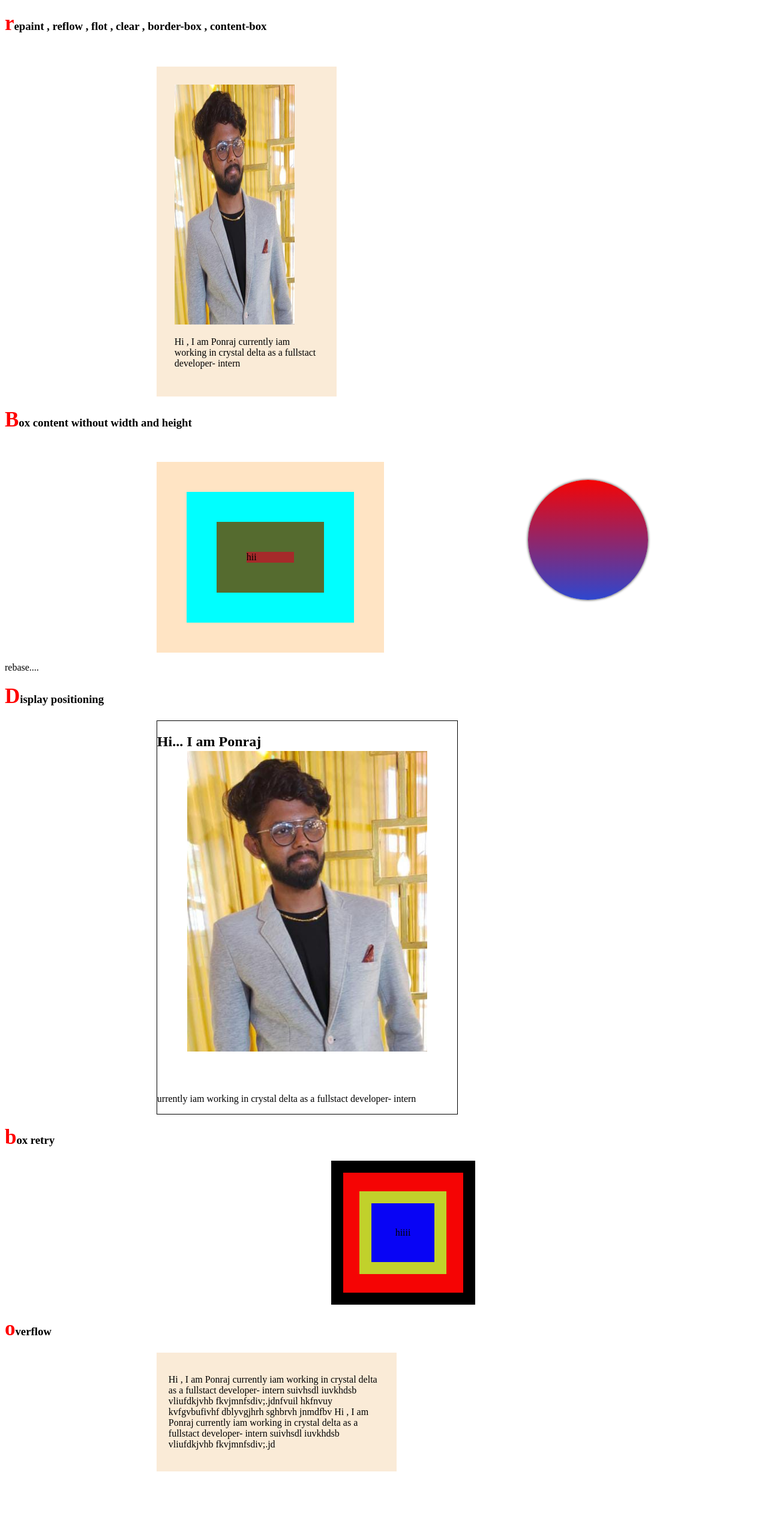
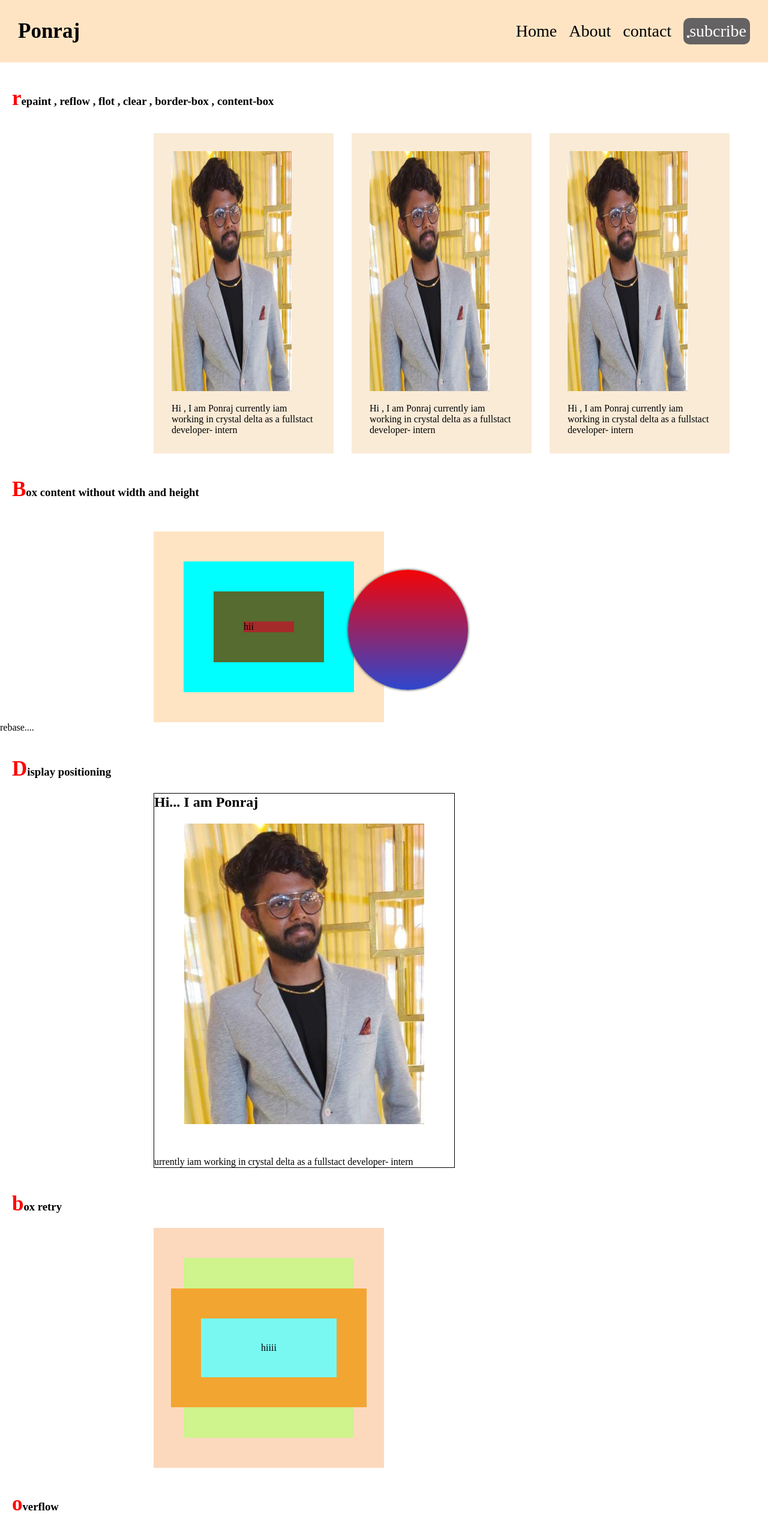
Before and after one commit to Ponraj08/task2, a plain HTML site: page index.html in a window 1280 px wide. Shown: the top 2544 px of the page at 60% size. Before the commit the page ends 2461 px from the top, so only its background shows below. Drawn offline with Linux system fonts and the light colour scheme.

Commit message:
commit change

```diff
--- a/index.html
+++ b/index.html
@@ -8,19 +8,41 @@
 </head>
 <body>
 
+
+    <nav class="navbar navbar_color navbar_position">
+        <h3 class="navbar_logo">Ponraj</h3>
+        <ul class="navbar_links">
+            <li class="navbar_link"><a href="#">Home</a></li>
+            <li class="navbar_link"><a href="">About</a></li>
+            <li class="navbar_link"><a href="">contact</a></li>
+            <li class="navbar_link navbar_button-color navbar_button-sizing"><button></button>subcribe</li>
+            <a class="menu_icon"><img src="icons8-menu-50.png" alt=""></a>
+        </ul>
+    </nav>
+
     <!--repaint , reflow , flot , border-box , content-box-->
 
     <h3 class="headings">repaint , reflow , flot , clear , border-box , content-box</h3>
     <div class="testing">
-        <div class="testing_hidden">
+        <div class="testing_display-hidden">
             <p >suivhsdliuvkhdsbvliufdkjvhbfkvjmnfsdiv;.jdnfvuilhkfnvuykvfgvbufivhfdblyvgjhrh sghbrvhjnmdfbv</p>
       </div>
-      <div class="testing_none">
+      <div class="testing_display-none">
           <p>jghkuyfcgf j,fvkthgfv yjgvjhbn ugv hfcgv b iukgvghv  kghv ghbufvkuyhfc jthgv lgjvcgfg.kjc</p>
       </div>
-      <div class="testing_flot testing_flot-bg-color ">
-          <img src="ponraj.jpeg" alt="" class="flot-proporty">
-          <p class="clear">Hi , I am Ponraj currently iam working in crystal delta as a fullstact developer- intern</p>
+      <div class="flot_continer">
+        <div class="testing_flot testing_flot-bg-color ">
+            <img src="ponraj.jpeg" alt="" class="flot-proporty">
+            <p class="clear">Hi , I am Ponraj currently iam working in crystal delta as a fullstact developer- intern</p>
+        </div>
+        <div class="testing_flot testing_flot-bg-color ">
+            <img src="ponraj.jpeg" alt="" class="flot-proporty">
+            <p class="clear">Hi , I am Ponraj currently iam working in crystal delta as a fullstact developer- intern</p>
+        </div>
+        <div class="testing_flot testing_flot-bg-color ">
+            <img src="ponraj.jpeg" alt="" class="flot-proporty">
+            <p class="clear">Hi , I am Ponraj currently iam working in crystal delta as a fullstact developer- intern</p>
+        </div>
       </div>
     </div>
 
@@ -34,10 +56,10 @@
             <div class="box4 box4-bg">
                 hii
             </div>
-
         </div>
       </div>
     </div>
+
 
 
    <p>rebase....</p>
@@ -61,5 +83,13 @@
    </div>
 
 
+
+
+
+   <div class="myclass">
+
+   </div>
+
+
 </body>
 </html>
--- a/style.css
+++ b/style.css
@@ -1,16 +1,70 @@
+*{
+    margin: 0%;
+    padding: 0%;
+}
+.navbar {
+    display: flex;
+    padding: 30px;
+    background-color: bisque;
+    align-items: center;
 
+}
+.navbar_links{
+    display: flex;
+    gap: 20px;
+    list-style: none;
+    font-size: 28px;
+    align-items: center;
+}
+.navbar_logo{
+    font-size: 35px;
+    flex: 60%;
+}
+.navbar_links a{
+    text-decoration: none;
+    color: black;
+}
+
+.navbar_button-sizing{
+    padding: 6px;
+    border-radius: 10px;
+    box-sizing: border-box;
+}
+.navbar_button-color{
+    background-color: rgb(100, 98, 98);
+    color: white;
+}
+.navbar_button-color:hover{
+    background-color: black;
+    color: white;
+    cursor: pointer;
+
+}
+.menu_icon{
+    display: none;
+
+}
+
+.headings{
+    margin: 40px 0 20px 20px;
+}
 /*reflow repaint */
-.testing_hidden{
+.testing_display-hidden{
     visibility: hidden;
 }
-.testing_none{
+.testing_display-none{
     display: none;
+}
+.flot_continer{
+    display: flex;
+    margin-left: 20%;
+    column-gap: 30px;
 }
 .testing_flot{
     padding: 30px;
     max-width: 300px;
     box-sizing: border-box;
-    margin-left: 20%;
+
 }
 .testing_flot-bg-color{
     background-color: antiquewhite;
@@ -48,6 +102,10 @@
 .box4-bg{
     background-color: brown;
 }
+
+
+
+/*box*/
 
 
 /*positioning*/
@@ -98,8 +156,8 @@
 
 .box1::after {
     content: "  ";
-    right: 200px;
-    top: 800px;
+    right: 500px;
+    top: 950px;
     width: 200px;
     height: 200px;
     position: absolute;
@@ -120,17 +178,17 @@
     align-items: center;
   }
   .box_retry-color{
-    border: solid 20px black;
-    background-color: #f50404;
+    border: solid 50px rgb(252, 217, 189);
+    background-color: #cff38d;
   }
   .box_retry-sizing{
-    margin: 10px 43% 20px 43%;
-    padding: 100px;
+    margin: 10px 50% 10px 20%;
+    padding: 150px 120px 150px 120px ;
   }
   .box_retry::after{
-    border: solid 20px rgb(193, 209, 43);
-    background-color: #0804f5;
-    padding: 40px;
+    border: solid 50px rgb(243, 165, 49);
+    background-color: #79f8f2;
+    padding: 40px 100px 40px 100px;
     content: " hiiii";
     position: absolute;
     text-align: center;
@@ -139,6 +197,10 @@
 
 
   @media screen and (max-width:600px){
+    .flot_continer{
+        flex-direction: column;
+        row-gap: 50px;
+    }
     .testing_flot{
         max-width: 150px;
    }
@@ -167,8 +229,6 @@
   }
 
  .box_retry::after{
-    border: solid 20px rgb(193, 209, 43);
-    background-color: #0804f5;
     padding: 20px;
     content: " hiiii";
     position: absolute;
@@ -186,16 +246,16 @@
     margin: 20px 0 0 20%;
 }
 .box1::after {
-    content: "  ";
     top: 1000px;
     right: 10px;
     width: 80px;
     height: 80px;
-    position: absolute;
-    white-space: nowrap;
-    border-radius: 50%;
-    box-shadow: 0px 0px 4px #222;
-    background-image: linear-gradient(#f50404, #2e47cf);
   }
+  .navbar_link{
+    display: none;
+}
+.menu_icon{
+    display: block;
+}
 
 }
```
Also changed, not shown: icons8-menu-50.png (added).
